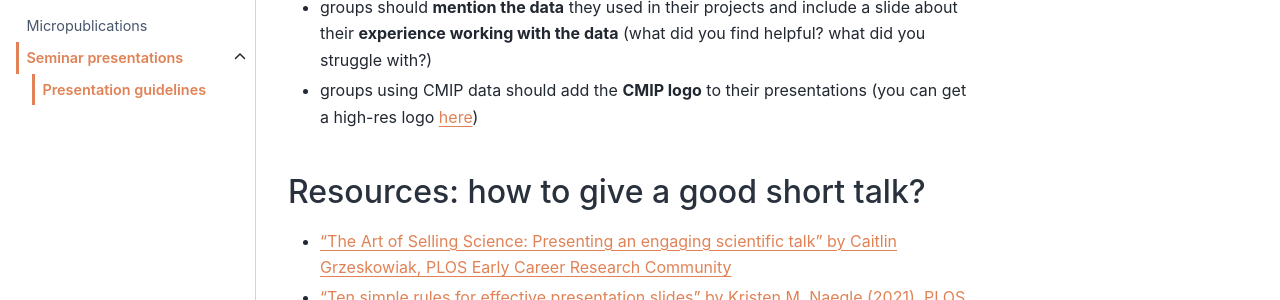
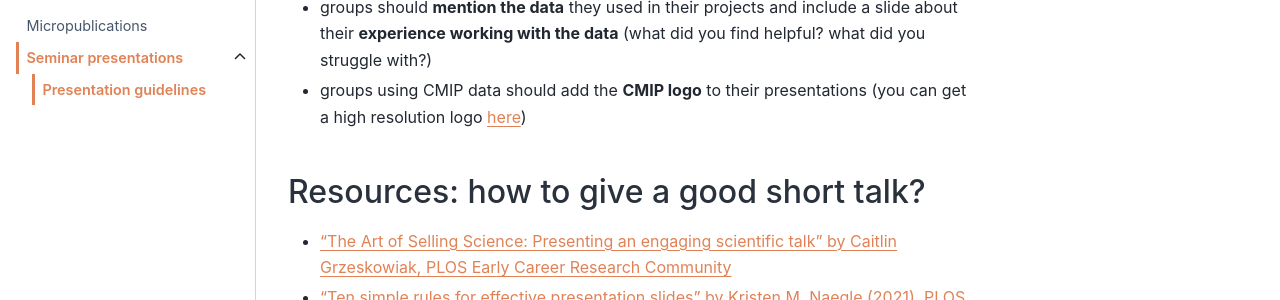
Before and after one commit to neuromatch/impact-scholars, a Jupyter Book: the page built from output-guidelines/seminar_guidelines.md, in a window 1280 px wide and 1263 px high. Shown: the part 711-1011 px from the top of the window. Built offline with Jupyter Book 1.0.4 settings and Sphinx 7.4.7 and the Sphinx Book theme 1.1.4, drawn with Linux system fonts in a browser that asks for light colours.

Commit message:
Fix typo

```diff
--- a/output-guidelines/seminar_guidelines.md
+++ b/output-guidelines/seminar_guidelines.md
@@ -12,7 +12,7 @@ The presentation part of each session will be open to the public and recorded. R
 ## Specific presentation requirements
 - talks should be **10 minutes** long
 - groups should **mention the data** they used in their projects and include a slide about their **experience working with the data** (what did you find helpful? what did you struggle with?)
-- groups using CMIP data should add the **CMIP logo** to their presentations (you can get a high-res logo [here](https://wcrp-cmip.org/branding/))
+- groups using CMIP data should add the **CMIP logo** to their presentations (you can get a high resolution logo [here](https://wcrp-cmip.org/branding/))
 
 ## Resources: how to give a good short talk?
 - ["The Art of Selling Science: Presenting an engaging scientific talk" by Caitlin Grzeskowiak, PLOS Early Career Research Community](https://ecrcommunity.plos.org/2017/01/31/the-art-of-selling-science-presenting-an-engaging-scientific-talk/)
```
